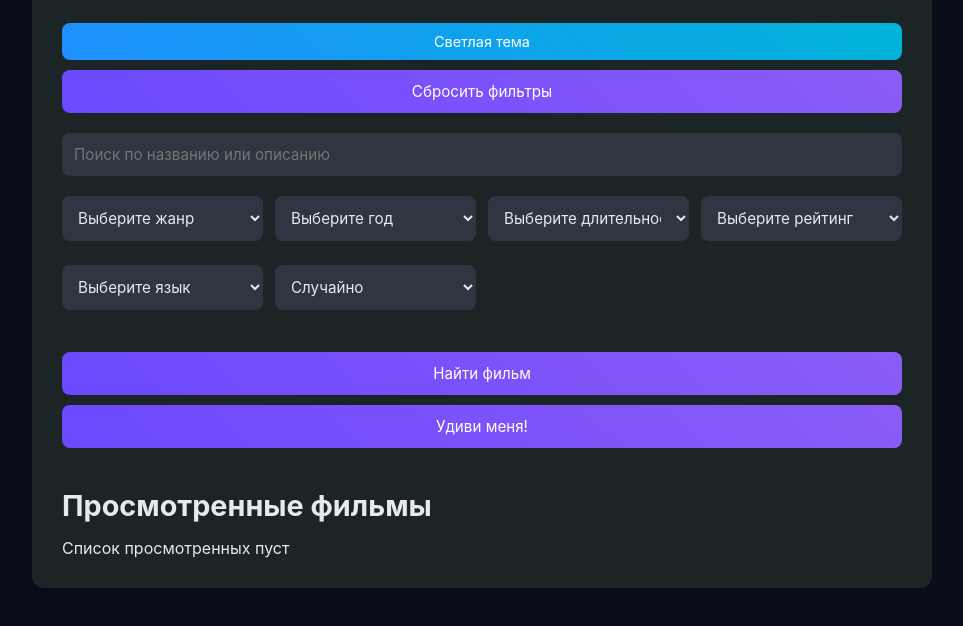
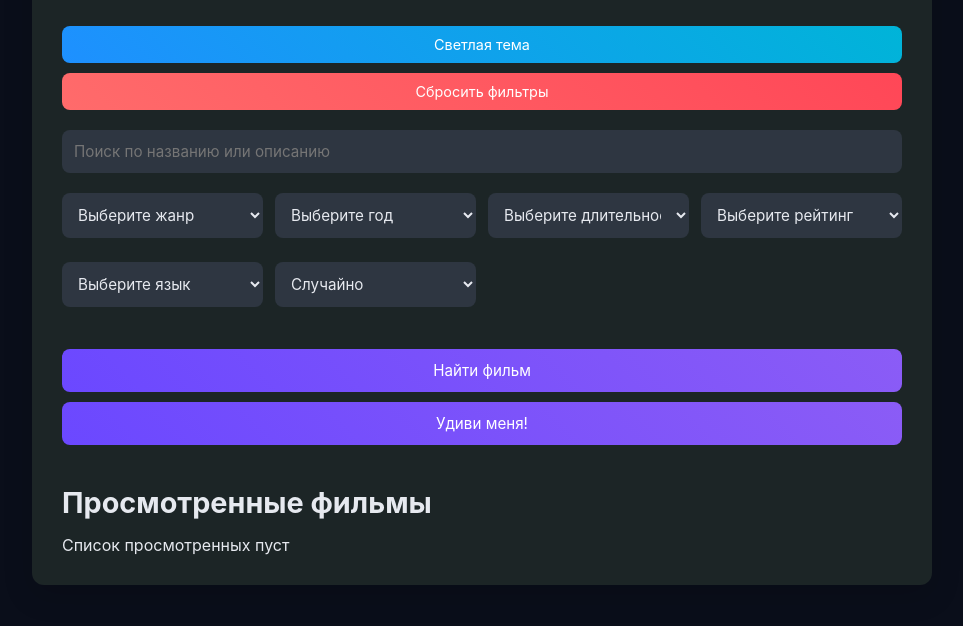
Before and after one commit to Delix0/Film, a plain HTML site: page index.html in a window 1280 px wide. Shown: the part 154-780 px from the top of the page, without its empty margins (158-1121 px from the left). Drawn offline with Linux system fonts and the light colour scheme.

Commit message:
Update styles.css

```diff
--- a/styles.css
+++ b/styles.css
@@ -55,6 +55,22 @@ body.light-theme .container {
     font-size: 0.9rem;
     cursor: pointer;
     transition: transform 0.2s, background 0.3s;
+}
+
+#resetBtn {
+    background: linear-gradient(45deg, #ff6b6b, #ff4757);
+    padding: 10px 20px;
+    border: none;
+    border-radius: 8px;
+    color: #fff;
+    font-size: 0.9rem;
+    cursor: pointer;
+    transition: transform 0.2s, background 0.3s;
+}
+
+#resetBtn:hover {
+    transform: translateY(-2px);
+    background: linear-gradient(45deg, #ff4757, #ff6b6b);
 }
 
 #themeToggle:hover {
```
